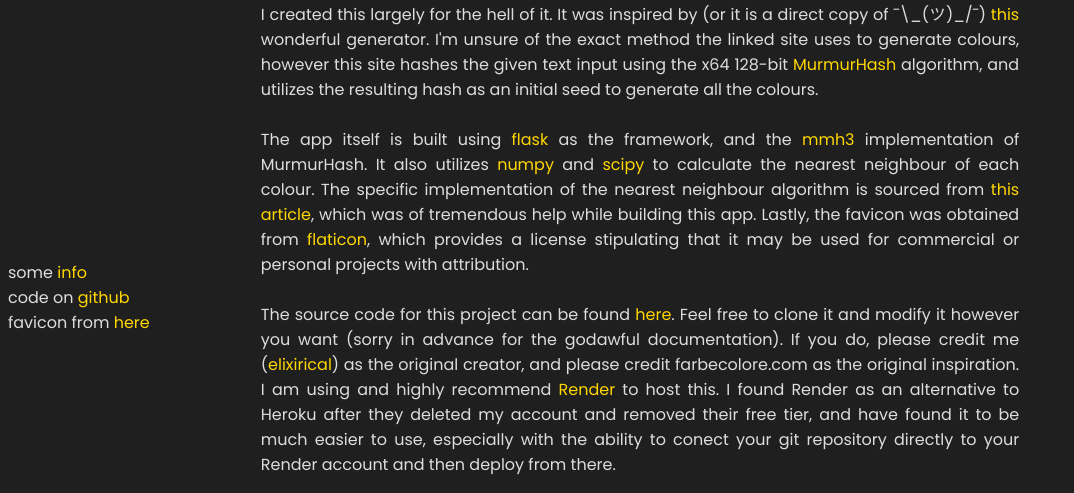
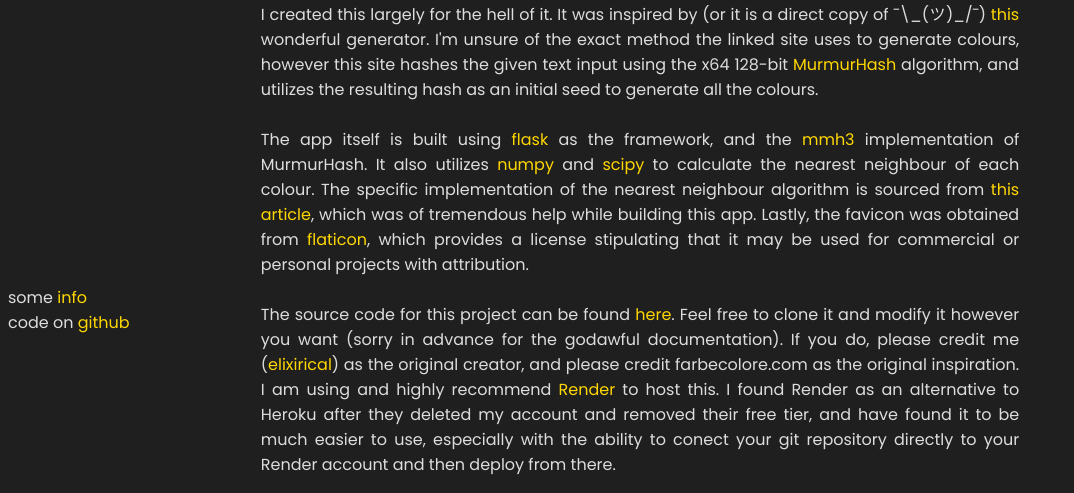
Before and after one commit to elixirical/colours, a Flask app: page /info in a window 1280 px wide. Shown: the part 465-958 px from the top of the page, without its empty margins (0-1074 px from the left). Run offline with Flask 3, Linux system fonts and the light colour scheme.

Commit message:
removed favicon link from footer since i included it in info

```diff
--- a/templates/info.jinja2
+++ b/templates/info.jinja2
@@ -51,5 +51,4 @@
     <div class="github">
         some <a href="info">info</a><br>
         code on <a href="https://github.com/elixirical/colours/tree/master">github</a><br>
-        favicon from <a href="https://www.flaticon.com/free-icons/artist">here</a></div>
 </body>
--- a/templates/palette.jinja2
+++ b/templates/palette.jinja2
@@ -76,5 +76,4 @@
     <div class="github">
         some <a href="info">info</a><br>
         code on <a href="https://github.com/elixirical/colours/tree/master">github</a><br>
-        favicon from <a href="https://www.flaticon.com/free-icons/artist">here</a></div>
 </body>
```
